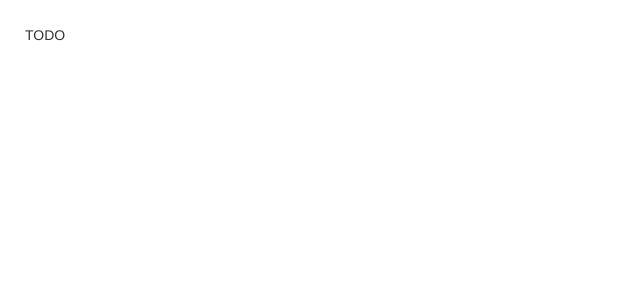
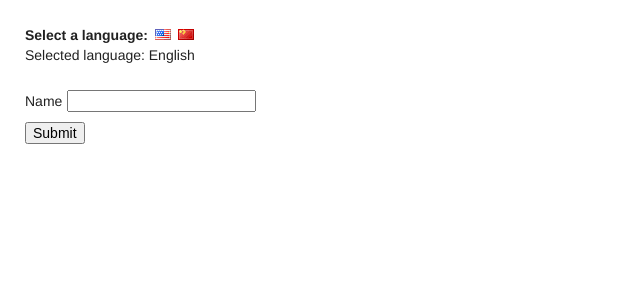
Before and after one commit to wcyjoyce/translation, a React app: page / in a window 1280 px wide. Shown: the top 300 px of the page, without its empty margins (0-640 px from the left). Built offline with nearby package versions, Linux system fonts and the light colour scheme.

Commit message:
form setup done

```diff
--- a/assets/stylesheets/application.scss
+++ b/assets/stylesheets/application.scss
@@ -1,7 +1,21 @@
 body {
   font-family: Helvetica;
+  margin: 25px;
 }
 
-.app {
-  margin: 25px;
+.flag {
+  padding-left: 7.5px;
+  cursor: pointer;
 }
+
+.form {
+  padding: 25px 0px;
+
+  label {
+    padding-right: 5px;
+  }
+
+  button {
+    margin-top: 10px;
+  }
+}
--- a/src/components/app.jsx
+++ b/src/components/app.jsx
@@ -1,10 +1,22 @@
 import React, { Component } from "react";
 
+import User from "./user.jsx";
+
 class App extends Component {
+  state = { language: "english" };
+
+  onLanguageChange = (language) => {
+    this.setState({ language });
+  };
+
   render() {
     return (
-      <div>
-        TODO
+      <div className="language">
+        <strong>Select a language:</strong>
+        <i className="flag us" onClick={() => this.onLanguageChange("english")}></i>
+        <i className="flag cn" onClick={() => this.onLanguageChange("chinese")}></i>
+        <div>Selected language: {this.state.language[0].toUpperCase() + this.state.language.slice(1)}</div>
+        <div><User /></div>
       </div>
     );
   };
--- /dev/null
+++ b/src/components/form/button.jsx
@@ -0,0 +1,9 @@
+import React, { Component } from "react";
+
+class Button extends Component {
+  render() {
+    return <button className="btn">Submit</button>
+  };
+};
+
+export default Button;
--- /dev/null
+++ b/src/components/form/field.jsx
@@ -0,0 +1,14 @@
+import React, { Component } from "react";
+
+class Field extends Component {
+  render() {
+    return (
+      <div>
+        <label>Name</label>
+        <input />
+      </div>
+    );
+  };
+};
+
+export default Field;
--- /dev/null
+++ b/src/components/user.jsx
@@ -0,0 +1,17 @@
+import React, { Component } from "react";
+
+import Button from "./form/button.jsx";
+import Field from "./form/field.jsx";
+
+class User extends Component {
+  render() {
+    return (
+      <div className="form">
+        <Field />
+        <Button />
+      </div>
+    );
+  };
+};
+
+export default User;
--- a/src/index.jsx
+++ b/src/index.jsx
@@ -5,6 +5,6 @@ import App from "./components/app.jsx";
 import "../assets/stylesheets/application.scss";
 
 ReactDOM.render(
-  <div className="app"><App /></div>,
+  <App />,
   document.getElementById("root")
 );
--- a/templates/index.html
+++ b/templates/index.html
@@ -2,7 +2,8 @@
 <html>
   <head>
     <meta charset="UTF-8">
-    <link rel="stylesheet" href="https://maxcdn.bootstrapcdn.com/bootstrap/3.3.7/css/bootstrap.min.css">
+    <!-- <link rel="stylesheet" href="https://maxcdn.bootstrapcdn.com/bootstrap/3.3.7/css/bootstrap.min.css"> -->
+    <link rel="stylesheet" href="https://cdnjs.cloudflare.com/ajax/libs/semantic-ui/2.4.1/semantic.css">
     <title>React with Context – Translation</title>
   </head>
   <body>
```
